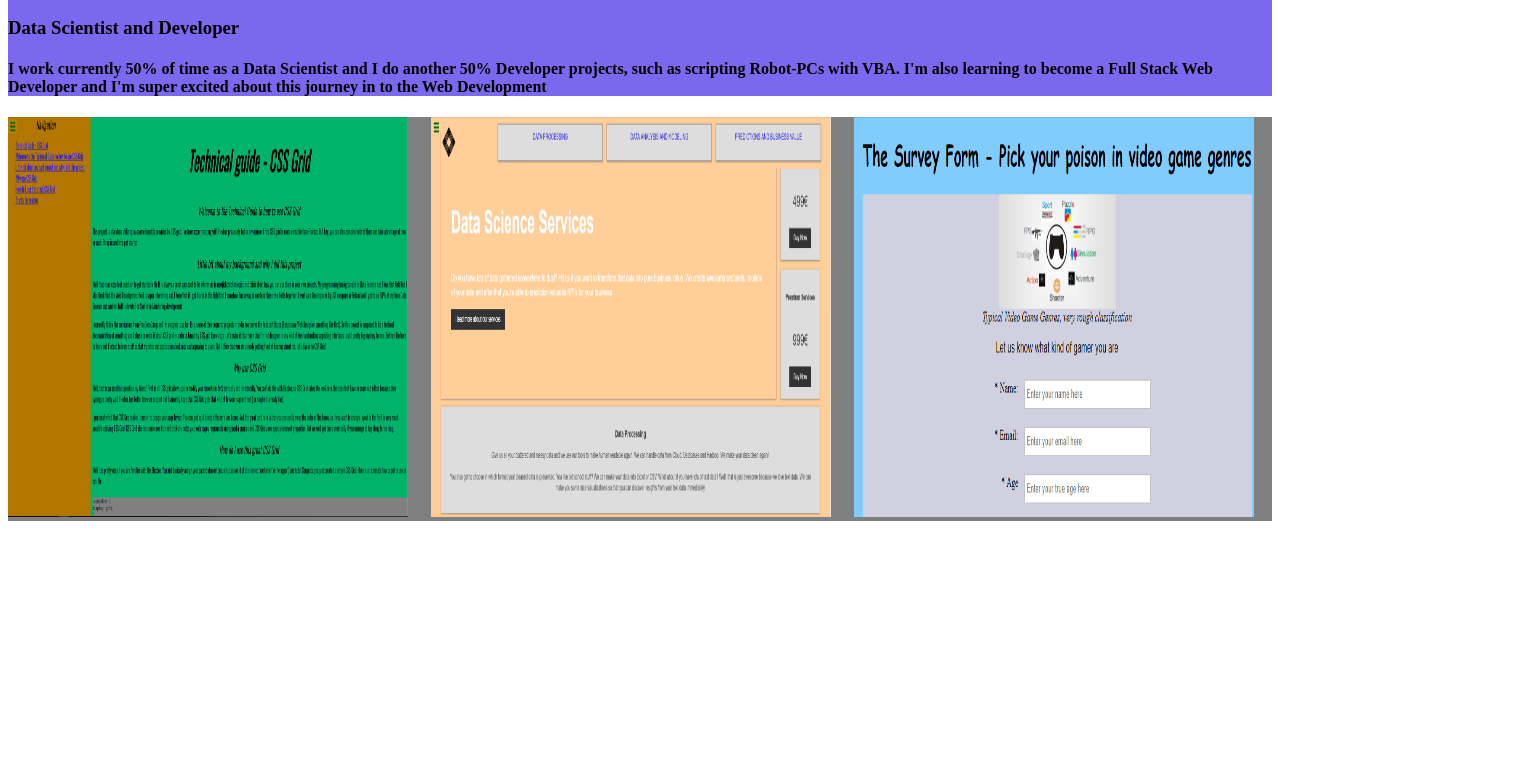
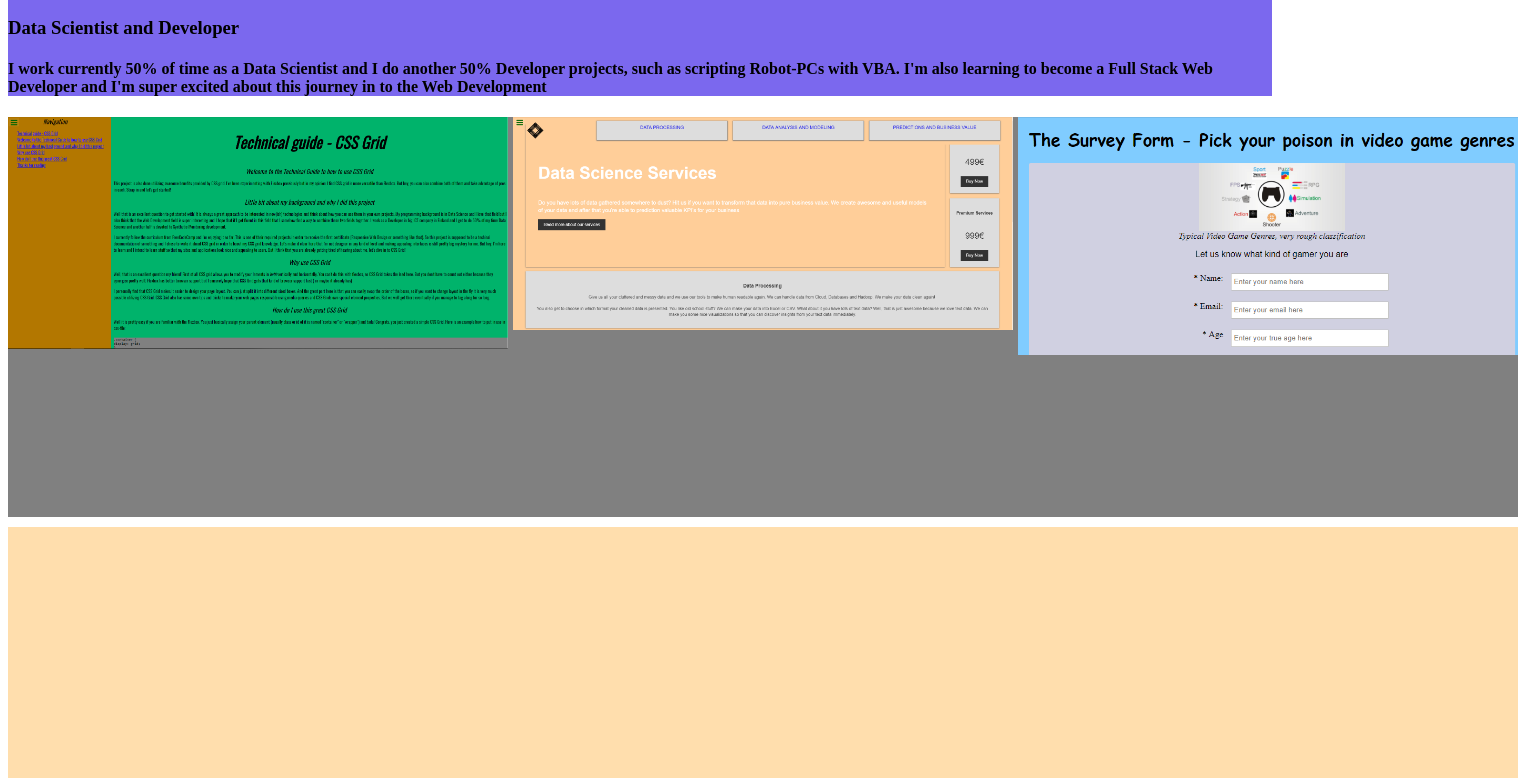
Before and after one commit to Sphagnumshuffle/Web-Development-Projects, a plain HTML site: page Portfolio Page/index.html in a window 1280 px wide. Shown: the part 106-884 px from the top of the page, 1518 px wide, since content can reach past the window. Drawn offline with Linux system fonts and the light colour scheme.

Commit message:
Setting webdev-section viewport heights

```diff
--- a/Portfolio Page/main.css
+++ b/Portfolio Page/main.css
@@ -1,8 +1,11 @@
 
 
 img {
-    width: 400px;
-    height: 400px;
+    /* width: 400px;
+    height: 400px; */
+
+    max-width: 500px;
+    height: auto;
 }
 
 ul li {
@@ -37,6 +40,7 @@ ul li {
 .web-dev {
     display: grid;
     width: 100%;
+    height: 50vh;
     grid-area: web-dev;
     background: grey;
     grid-template-columns: repeat(3, 1fr);
@@ -60,4 +64,6 @@ ul li {
 
 .data-science {
     grid-area: data-science;
+    height: 50vh;
+    background: navajowhite;
 }
```
